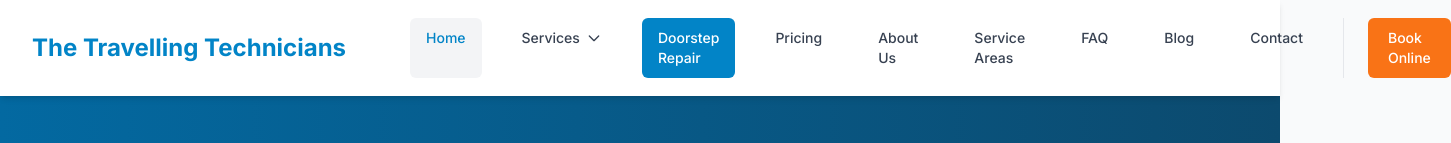
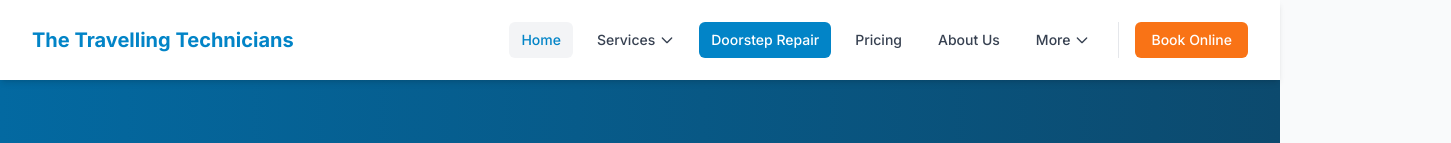
Before and after one commit to analystkumar29/travelling-technicians-website, a Next.js app: page / in a window 1280 px wide. Shown: the top 143 px of the page, 1451 px wide, since content can reach past the window. Built offline with nearby package versions, Linux system fonts and the light colour scheme.

Commit message:
Fix header layout to prevent overlap and improve spacing

```diff
--- a/src/components/layout/Header.tsx
+++ b/src/components/layout/Header.tsx
@@ -5,6 +5,7 @@ import { useRouter } from 'next/router';
 import { Disclosure } from '@headlessui/react';
 import { Bars3Icon, XMarkIcon } from '@heroicons/react/24/outline';
 
+// Updated navigation with some items potentially moved to a "More" dropdown
 const navigation = [
   { name: 'Home', href: '/' },
   {
@@ -18,14 +19,21 @@ const navigation = [
   { name: 'Doorstep Repair', href: '/doorstep', highlight: true },
   { name: 'Pricing', href: '/pricing' },
   { name: 'About Us', href: '/about' },
+  {
+    name: 'More',
+    href: '#',
+    submenu: [
       { name: 'Service Areas', href: '/service-areas' },
       { name: 'FAQ', href: '/faq' },
       { name: 'Blog', href: '/blog' },
       { name: 'Contact', href: '/contact' },
+    ]
+  }
 ];
 
 export default function Header() {
   const [isServicesOpen, setIsServicesOpen] = useState(false);
+  const [isMoreOpen, setIsMoreOpen] = useState(false);
   const router = useRouter();
 
   // Function to check if the current path matches the navigation item
@@ -41,18 +49,34 @@ export default function Header() {
     return router.pathname === path;
   };
 
+  // Function to check if any submenu item is active
+  const isAnySubmenuActive = (submenu: {name: string, href: string}[]): boolean => {
+    return submenu.some(subItem => isActiveSubmenuItem(subItem.href));
+  };
+
+  // Handle dropdown toggles
+  const handleDropdownToggle = (dropdownName: string) => {
+    if (dropdownName === 'Services') {
+      setIsServicesOpen(!isServicesOpen);
+      if (isMoreOpen) setIsMoreOpen(false);
+    } else if (dropdownName === 'More') {
+      setIsMoreOpen(!isMoreOpen);
+      if (isServicesOpen) setIsServicesOpen(false);
+    }
+  };
+
   return (
     <Disclosure as="nav" className="bg-white shadow-md sticky top-0 z-50">
       {({ open }) => (
         <>
           <div className="container-custom">
-            <div className="flex justify-between items-center h-24">
+            <div className="flex justify-between items-center h-20">
               <div className="flex-shrink-0 flex items-center">
                 <Link href="/" className="flex items-center">
                   {/* Placeholder for logo - replace with actual logo */}
-                  <div className="w-auto h-12 relative mr-6">
+                  <div className="w-auto h-12 relative mr-3">
                     <div className="flex items-center h-full">
-                      <span className="text-2xl font-bold text-primary-600">
+                      <span className="text-xl font-bold text-primary-600">
                         The Travelling Technicians
                       </span>
                     </div>
@@ -61,14 +85,14 @@ export default function Header() {
               </div>
 
               {/* Desktop Menu */}
-              <div className="hidden lg:flex lg:items-center lg:ml-10">
-                <div className="flex space-x-6">
+              <div className="hidden lg:flex lg:items-center lg:justify-end lg:flex-1">
+                <div className="flex space-x-3">
                   {navigation.map((item) => (
                     !item.submenu ? (
                       <Link
                         key={item.name}
                         href={item.href}
-                        className={`px-4 py-2.5 rounded-md text-sm font-medium ${
+                        className={`px-3 py-2 rounded-md text-sm font-medium ${
                           item.highlight
                             ? 'text-white bg-primary-600 hover:bg-primary-700'
                             : isActivePath(item.href)
@@ -81,9 +105,9 @@ export default function Header() {
                     ) : (
                       <div key={item.name} className="relative">
                         <button
-                          onClick={() => setIsServicesOpen(!isServicesOpen)}
-                          className={`px-4 py-2.5 rounded-md text-sm font-medium flex items-center ${
-                            item.submenu.some(subItem => isActiveSubmenuItem(subItem.href))
+                          onClick={() => handleDropdownToggle(item.name)}
+                          className={`px-3 py-2 rounded-md text-sm font-medium flex items-center ${
+                            item.submenu && isAnySubmenuActive(item.submenu)
                               ? 'text-primary-600 bg-gray-100'
                               : 'text-gray-700 hover:text-primary-600 hover:bg-gray-100'
                           }`}
@@ -91,7 +115,7 @@ export default function Header() {
                           {item.name}
                           <svg
                             xmlns="http://www.w3.org/2000/svg"
-                            className="h-4 w-4 ml-1.5"
+                            className="h-4 w-4 ml-1"
                             fill="none"
                             viewBox="0 0 24 24"
                             stroke="currentColor"
@@ -105,34 +129,38 @@ export default function Header() {
                           </svg>
                         </button>
 
-                        {isServicesOpen && (
+                        {(item.name === 'Services' && isServicesOpen) ||
+                         (item.name === 'More' && isMoreOpen) ? (
                           <div className="absolute left-0 mt-2 w-56 rounded-md shadow-lg bg-white ring-1 ring-black ring-opacity-5 focus:outline-none">
                             <div className="py-1">
                               {item.submenu.map((subItem) => (
                                 <Link
                                   key={subItem.name}
                                   href={subItem.href}
-                                  className={`block px-4 py-2.5 text-sm ${
+                                  className={`block px-4 py-2 text-sm ${
                                     isActiveSubmenuItem(subItem.href)
                                       ? 'bg-gray-100 text-primary-600 font-medium'
                                       : 'text-gray-700 hover:bg-gray-100 hover:text-primary-600'
                                   }`}
-                                  onClick={() => setIsServicesOpen(false)}
+                                  onClick={() => {
+                                    if (item.name === 'Services') setIsServicesOpen(false);
+                                    if (item.name === 'More') setIsMoreOpen(false);
+                                  }}
                                 >
                                   {subItem.name}
                                 </Link>
                               ))}
                             </div>
                           </div>
-                        )}
+                        ) : null}
                       </div>
                     )
                   ))}
                 </div>
-                <div className="ml-6 pl-6 border-l border-gray-200">
+                <div className="ml-4 pl-4 border-l border-gray-200">
                   <Link
                     href="/book-online"
-                    className={`btn-accent text-sm px-5 py-2.5 ${
+                    className={`btn-accent text-sm px-4 py-2 ${
                       isActivePath('/book-online')
                         ? 'ring-2 ring-accent-300'
                         : ''
@@ -157,36 +185,33 @@ export default function Header() {
             </div>
           </div>
 
-          {/* Mobile Menu */}
+          {/* Mobile Menu - Update to include the "More" submenu items */}
           <Disclosure.Panel className="lg:hidden">
             <div className="px-2 pt-2 pb-3 space-y-1.5">
-              {navigation.map((item) => (
-                !item.submenu ? (
+              {/* Home and first level items */}
               <Link
-                    key={item.name}
-                    href={item.href}
-                    className={`block px-3 py-2.5 rounded-md text-base font-medium ${
-                      item.highlight
-                        ? 'text-white bg-primary-600 hover:bg-primary-700'
-                        : isActivePath(item.href)
+                href="/"
+                className={`block px-3 py-2 rounded-md text-base font-medium ${
+                  isActivePath('/')
                     ? 'text-primary-600 bg-gray-100'
                     : 'text-gray-700 hover:text-primary-600 hover:bg-gray-100'
                 }`}
               >
-                    {item.name}
+                Home
               </Link>
-                ) : (
-                  <Disclosure key={item.name} as="div" className="space-y-1.5">
+
+              {/* Services Dropdown */}
+              <Disclosure as="div" className="space-y-1.5">
                 {({ open }) => (
                   <>
                     <Disclosure.Button
-                          className={`flex justify-between w-full px-3 py-2.5 text-base font-medium rounded-md ${
-                            item.submenu.some(subItem => isActiveSubmenuItem(subItem.href))
+                      className={`flex justify-between w-full px-3 py-2 text-base font-medium rounded-md ${
+                        isAnySubmenuActive(navigation[1].submenu)
                           ? 'text-primary-600 bg-gray-100'
                           : 'text-gray-700 hover:text-primary-600 hover:bg-gray-100'
                       }`}
                     >
-                          <span>{item.name}</span>
+                      <span>Services</span>
                       <svg
                         xmlns="http://www.w3.org/2000/svg"
                         className={`${
@@ -205,11 +230,11 @@ export default function Header() {
                       </svg>
                     </Disclosure.Button>
                     <Disclosure.Panel className="px-4 py-2 space-y-1.5">
-                          {item.submenu.map((subItem) => (
+                      {navigation[1].submenu.map((subItem) => (
                         <Link
                           key={subItem.name}
                           href={subItem.href}
-                              className={`block pl-3 pr-4 py-2.5 text-base font-medium rounded-md ${
+                          className={`block pl-3 pr-4 py-2 text-base font-medium rounded-md ${
                             isActiveSubmenuItem(subItem.href)
                               ? 'bg-gray-50 text-primary-600 font-medium'
                               : 'text-gray-600 hover:text-primary-600 hover:bg-gray-50'
@@ -222,8 +247,87 @@ export default function Header() {
                   </>
                 )}
               </Disclosure>
-                )
-              ))}
+
+              {/* Doorstep Repair */}
+              <Link
+                href="/doorstep"
+                className="block px-3 py-2 rounded-md text-base font-medium text-white bg-primary-600 hover:bg-primary-700"
+              >
+                Doorstep Repair
+              </Link>
+
+              {/* Pricing */}
+              <Link
+                href="/pricing"
+                className={`block px-3 py-2 rounded-md text-base font-medium ${
+                  isActivePath('/pricing')
+                    ? 'text-primary-600 bg-gray-100'
+                    : 'text-gray-700 hover:text-primary-600 hover:bg-gray-100'
+                }`}
+              >
+                Pricing
+              </Link>
+
+              {/* About Us */}
+              <Link
+                href="/about"
+                className={`block px-3 py-2 rounded-md text-base font-medium ${
+                  isActivePath('/about')
+                    ? 'text-primary-600 bg-gray-100'
+                    : 'text-gray-700 hover:text-primary-600 hover:bg-gray-100'
+                }`}
+              >
+                About Us
+              </Link>
+
+              {/* Service Areas */}
+              <Link
+                href="/service-areas"
+                className={`block px-3 py-2 rounded-md text-base font-medium ${
+                  isActivePath('/service-areas')
+                    ? 'text-primary-600 bg-gray-100'
+                    : 'text-gray-700 hover:text-primary-600 hover:bg-gray-100'
+                }`}
+              >
+                Service Areas
+              </Link>
+
+              {/* FAQ */}
+              <Link
+                href="/faq"
+                className={`block px-3 py-2 rounded-md text-base font-medium ${
+                  isActivePath('/faq')
+                    ? 'text-primary-600 bg-gray-100'
+                    : 'text-gray-700 hover:text-primary-600 hover:bg-gray-100'
+                }`}
+              >
+                FAQ
+              </Link>
+
+              {/* Blog */}
+              <Link
+                href="/blog"
+                className={`block px-3 py-2 rounded-md text-base font-medium ${
+                  isActivePath('/blog')
+                    ? 'text-primary-600 bg-gray-100'
+                    : 'text-gray-700 hover:text-primary-600 hover:bg-gray-100'
+                }`}
+              >
+                Blog
+              </Link>
+
+              {/* Contact */}
+              <Link
+                href="/contact"
+                className={`block px-3 py-2 rounded-md text-base font-medium ${
+                  isActivePath('/contact')
+                    ? 'text-primary-600 bg-gray-100'
+                    : 'text-gray-700 hover:text-primary-600 hover:bg-gray-100'
+                }`}
+              >
+                Contact
+              </Link>
+
               <div className="pt-3 mt-3 border-t border-gray-200">
                 <Link
                   href="/book-online"
```
Lines whose indentation alone changed are shown as unchanged.
